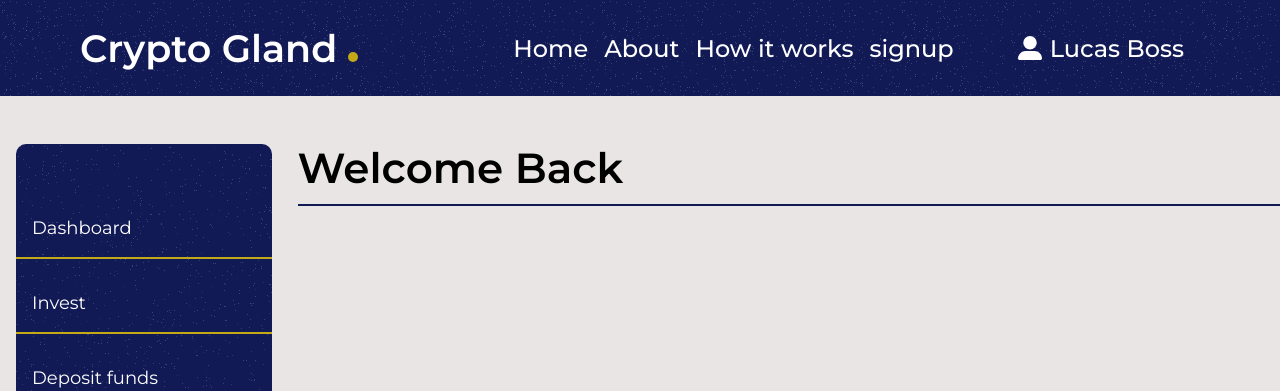
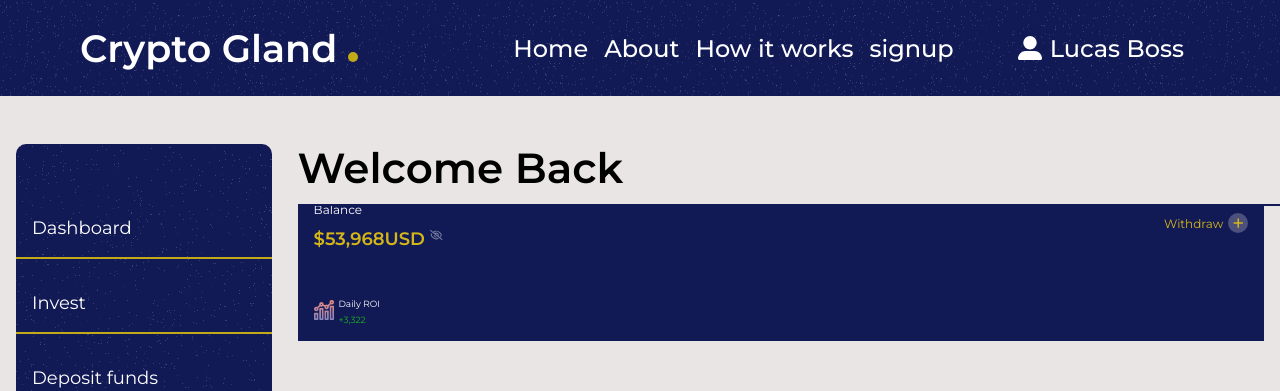
Before and after one commit to Tobby8629/miner, a React (Create React App) app: page /account/dashboard in a window 1280 px wide. Shown: the top 391 px of the page. Built offline with nearby package versions, Linux system fonts and the light colour scheme.

Commit message:
update codebase

```diff
--- a/src/App.css
+++ b/src/App.css
@@ -10,6 +10,7 @@
   --primary-color: rgb(18, 26, 86);
   --bg: rgb(233, 229, 229);
   --secondary-color: rgb(184, 165, 61);
+  --light-secondary-color:rgb(212, 183, 22);
 }
 
 body {
--- a/src/component/Account/Dashboard/Dashboard.jsx
+++ b/src/component/Account/Dashboard/Dashboard.jsx
@@ -7,9 +7,12 @@ import active from '../../../util/active.jpg'
 import withdrawal from '../../../util/withdrawal.jpg'
 import total_return from '../../../util/totaldepo.jpg'
 import depo from '../../../util/totaldep.jpg'
+import analtics from '../../../util/analytics.png'
 import { FontAwesomeIcon } from '@fortawesome/react-fontawesome'
-import { faCopy } from '@fortawesome/free-regular-svg-icons'
+import { faCopy, faEyeSlash } from '@fortawesome/free-regular-svg-icons'
 import Returns from './Returns'
+import { Link } from 'react-router-dom'
+import { faPlus } from '@fortawesome/free-solid-svg-icons'
 
 
 const Dashboard = () => {
@@ -17,15 +20,49 @@ const Dashboard = () => {
     <section className={style.dashboard}>
       <h1> Welcome Back</h1>
       <main className={style.balance}>
-
+        <section className={style.dashboardbox}>
+          <div className={style.wallet}>
+            <h3>main wallet</h3>
+            <p className={style.bal}>Balance</p>
+            <div className={style.input}>
+              <p className={style.amt}>$53,968USD</p>
+              <div className={style.slash}>
+                <FontAwesomeIcon icon={faEyeSlash} />
+              </div>
+            </div>
+          </div>
+          <div>
+            <Link className={style.dashboardLink}>
+              <p>Deposit</p>
+              <div className={style.icon}>
+                <FontAwesomeIcon icon={faPlus} />
+              </div>
+            </Link>
+            <Link className={style.dashboardLink}>
+              <p>Withdraw</p>
+              <div className={style.icon}>
+                <FontAwesomeIcon icon={faPlus} />
+              </div>
+            </Link>
+          </div>
+        </section>
+        <section className={style.refer}>
+          <div className={style.return_info}>
+            <div className={style.analtic}>
+              <img src={analtics} alt='daily roi' />
+            </div>
+            <div className={style.roi}>
+              <p>Daily ROI</p>
+              <p>+3,322</p>
+            </div>
+          </div>
+        </section>
       </main>
-      {/* <main className={style.box_wrapper}>
-        <Box image={wallet} alt='balance'  amount="2200 USD"/>
+      <main className={style.box_wrapper}>
         <Box image={users} alt='Referral Earning'  amount="2200 USD"/>
         <Box image={active} alt='active investment' amount="2200 USD"/>
         <Box style={{color: '#17b917'}} image={withdrawal} alt='total withdrawal' amount="2200 USD" className={style.inverse}/>
         <Box style={{color: '#f3d429'}} image={depo} alt='total deposit' amount="2200 USD" className={style.inverse}/>
-        <Box style={{color: '#0ca9f7'}} image={total_return} alt='total return' amount="2200 USD" className={style.inverse}/>
         <div className={style.referral}>
           <h2>Referral Link</h2>
           <div className={style.copylink}>
@@ -37,7 +74,7 @@ const Dashboard = () => {
           </div>
         </div>
         <Returns />
-      </main> */}
+      </main>
     </section>
   )
 }
--- a/src/component/Account/Dashboard/Dashboard.module.css
+++ b/src/component/Account/Dashboard/Dashboard.module.css
@@ -1,6 +1,69 @@
 .dashboard {
   padding: 2rem 1rem;
   transition: 1s linear all;
+}
+
+.balance {
+  background-color: var(--primary-color);
+  color: #fff;
+  padding: 1rem;
+  margin: 1rem 0;
+}
+
+.dashboardbox {
+  display: flex;
+  justify-content: space-between;
+  align-items: center;
+  margin-bottom: 3rem;
+}
+
+.dashboardbox .amt {
+  background-color: transparent;
+  outline: none;
+  border: none;
+  color: var(--light-secondary-color);
+  font-weight: 600;
+  font-size: 18px;
+  margin-right: .3rem;
+}
+
+.dashboardLink {
+  display: flex;
+  align-items: center;
+  justify-content: space-between;
+  color: var(--light-secondary-color);
+  font-size: 12px;
+  margin-bottom: .7rem;
+}
+
+.dashboardLink .icon {
+  background-color: rgba(236, 234, 234, 0.262);
+  height: 20px;
+  width: 20px;
+  line-height: 20px;
+  border-radius: 50%;
+  text-align: center;
+  margin-left: .3rem;
+}
+
+.wallet h3 {
+  font-weight: 400;
+  font-size: 12px;
+  text-transform: capitalize;
+}
+
+.input {
+  display: flex;
+}
+
+.slash {
+  font-size: 10px;
+  color: #ffffff74;
+}
+
+.bal {
+  margin: .7rem 0;
+  font-size: 12px;
 }
 
 .box {
@@ -14,9 +77,42 @@
   margin: 1rem 0;
 }
 
+.return_info {
+  display: flex;
+  align-items: center;
+}
+
+.analtic {
+  color: white;
+  width: 20px;
+  margin-right: .3rem;
+}
+
+.roi {
+  display: flex;
+  flex-direction: column;
+  font-size: 9px;
+}
+
+.roi p:last-child {
+  margin-top: .3rem;
+  color: rgb(26, 181, 26);
+}
+
+.analtic img {
+  width: 100%;
+}
+
+.refer {
+  display: flex;
+  justify-content: space-between;
+}
+
 .dashboard h1 {
   font-size: 30px;
 }
+
+
 
 .boximg {
   height: 100%;
@@ -68,6 +164,7 @@
   line-height: 25px;
   margin-bottom: 1rem;
   word-wrap: break-word;
+  font-size: 13px;
 }
 
 .copylink button {
```
Also changed, not shown: src/util/analytics.png (added).
